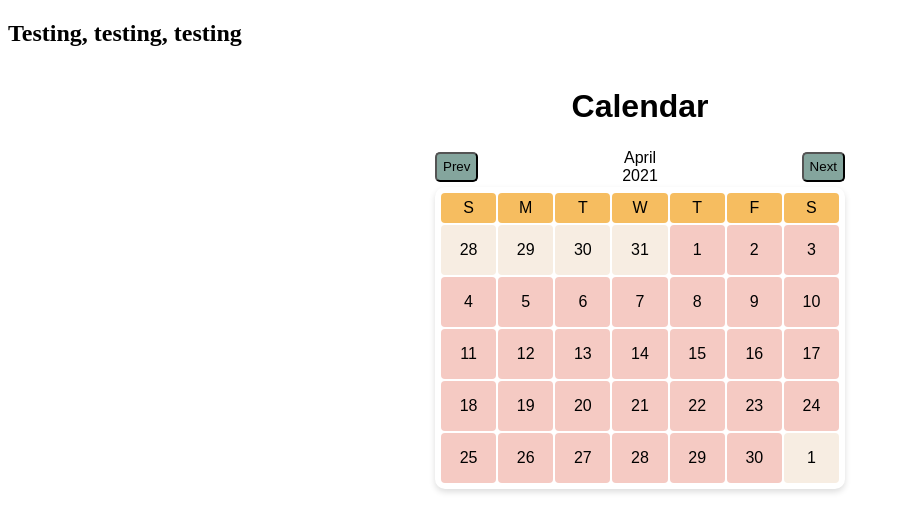
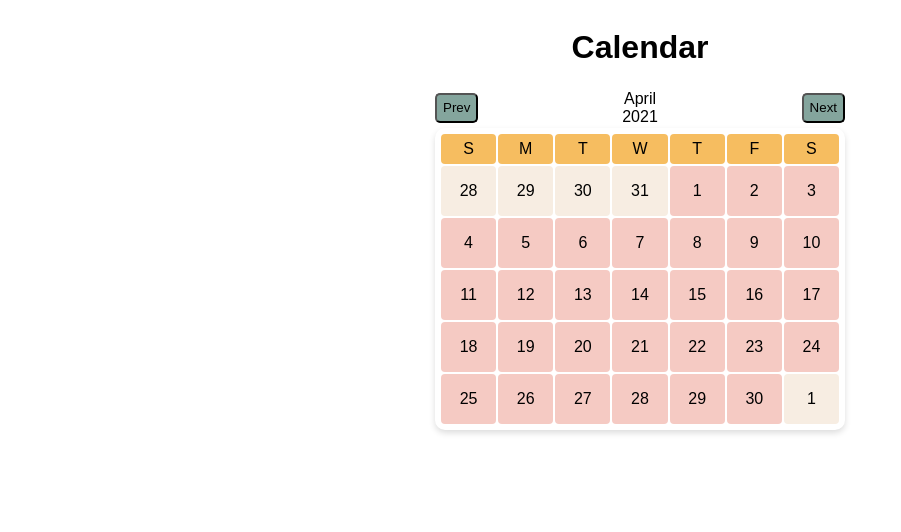
Before and after one commit to lwmaranto/Calendar, a React app: page public/index.html in a window 1280 px wide. Shown: the whole page, without its empty margins (0-901 px from the left). Built offline with nearby package versions, Linux system fonts and the light colour scheme.

Commit message:
dependencies added

```diff
--- a/package.json
+++ b/package.json
@@ -27,6 +27,7 @@
     "@babel/preset-react": "^7.12.5",
     "babel-loader": "^8.1.0",
     "moment": "^2.29.1",
+    "react-dom": "^17.0.2",
     "webpack": "^5.4.0",
     "webpack-cli": "^4.2.0"
   },
@@ -36,7 +37,6 @@
     "momment": "0.0.1",
     "pg": "^8.4.2",
     "react": "^17.0.1",
-    "react-dom": "^17.0.2",
     "react-redux": "^7.2.2",
     "react-router-dom": "^5.2.0",
     "redux": "^4.0.5",
--- a/public/index.html
+++ b/public/index.html
@@ -9,7 +9,6 @@
     <meta name="viewport" content="width=device-width, initial-scale=1">
     <meta charset="UTF-8">
     <body>
-        <h2>Testing, testing, testing</h2>
         <div id="app"></div>
     </body>
 </html>
```
Also changed, not shown: 1 other file.
